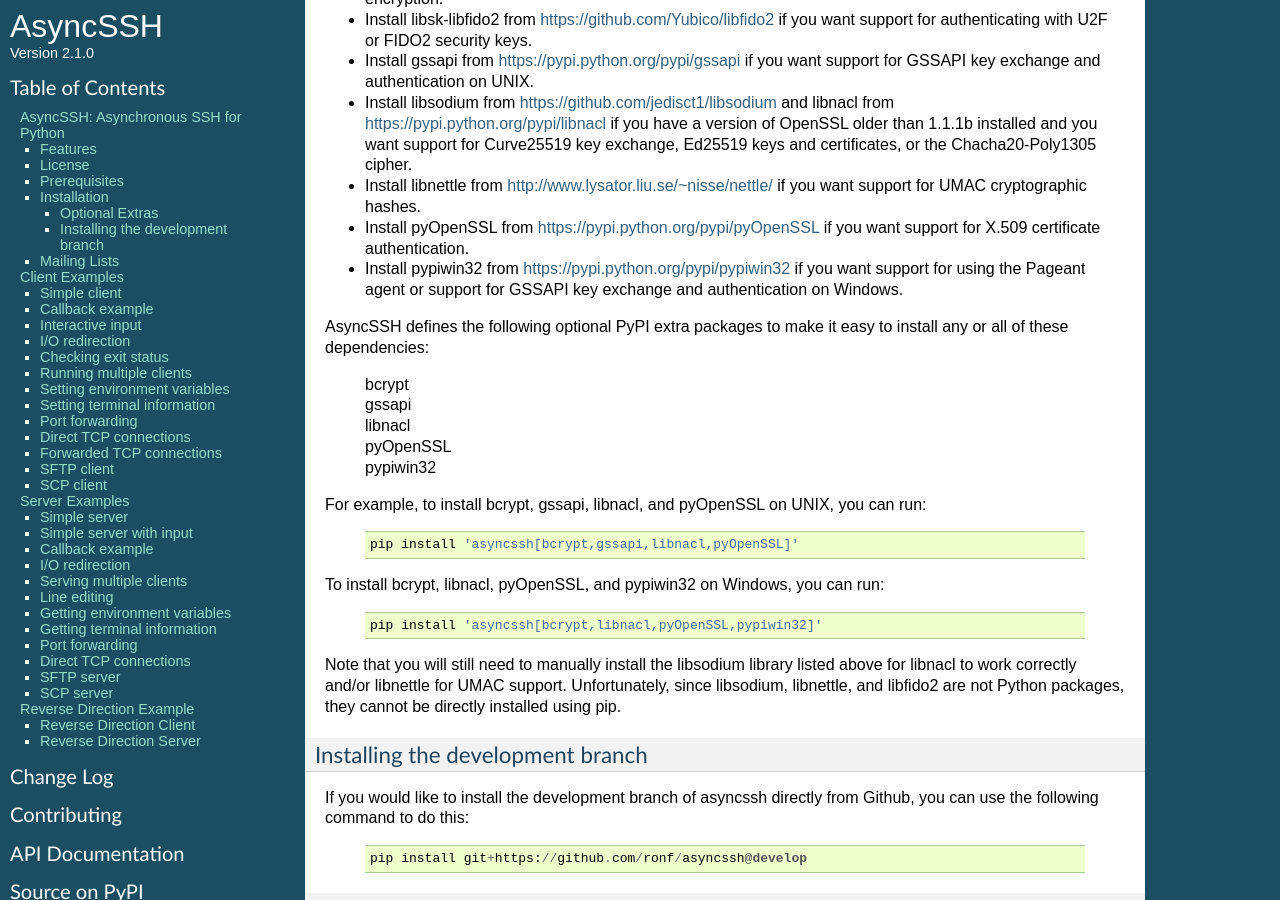
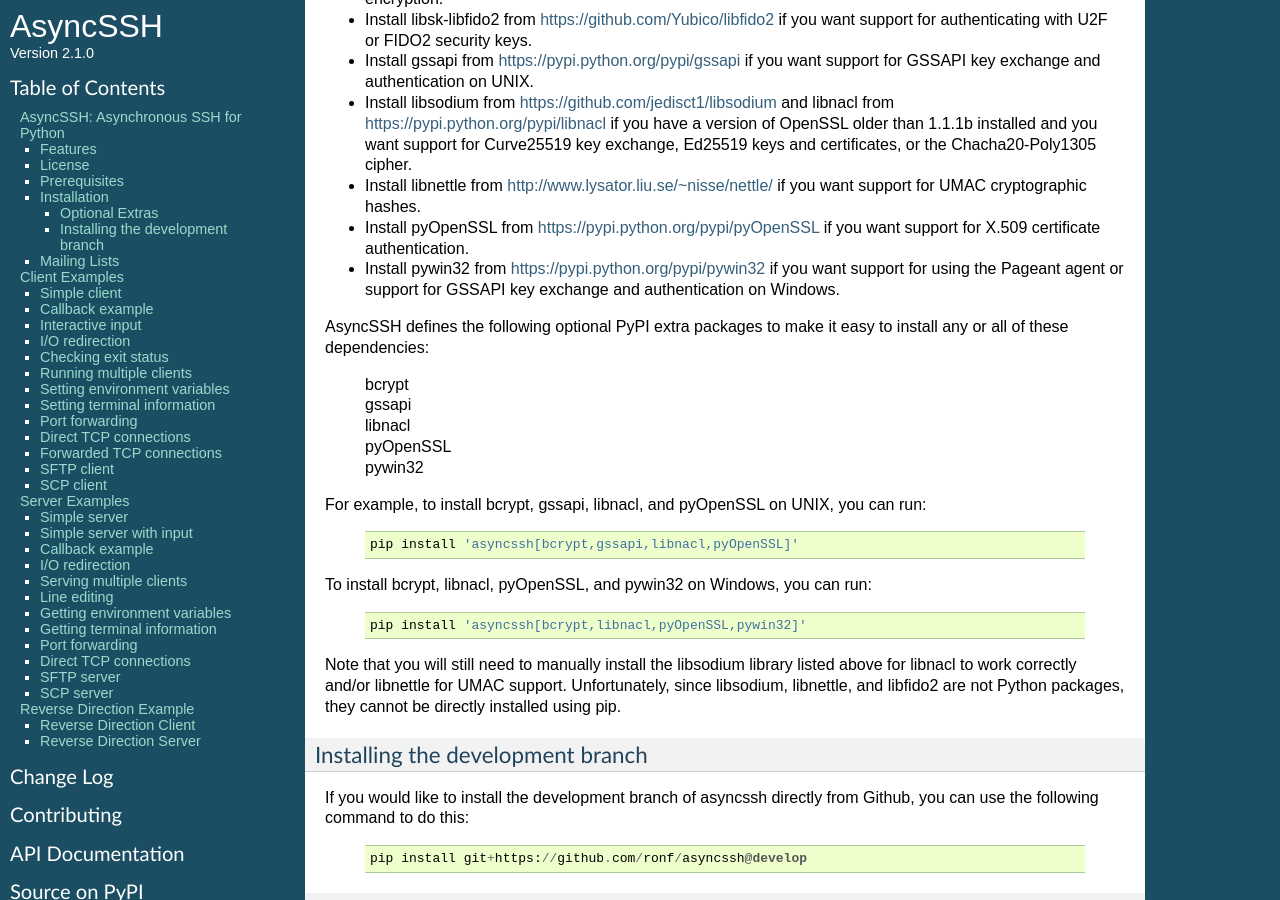
Before and after one commit to ronf/asyncssh, a Sphinx documentation site: the page built from docs/index.rst, in a window 1280 px wide and 900 px high, scrolled down 1878 px. Built offline with Sphinx 7.4.7, drawn with Linux system fonts in a browser that asks for light colours.

Commit message:
Update pywin32 dependency
This commit changes the "extras" dependency in AsyncSSH from "pypiwin32"
to "pywin32", as the former package is no longer being maintained.

```diff
--- a/README.rst
+++ b/README.rst
@@ -146,9 +146,9 @@ functionality:
 * Install pyOpenSSL from https://pypi.python.org/pypi/pyOpenSSL
   if you want support for X.509 certificate authentication.
 
-* Install pypiwin32 from https://pypi.python.org/pypi/pypiwin32
-  if you want support for using the Pageant agent or support for
-  GSSAPI key exchange and authentication on Windows.
+* Install pywin32 from https://pypi.python.org/pypi/pywin32 if you
+  want support for using the Pageant agent or support for GSSAPI
+  key exchange and authentication on Windows.
 
 AsyncSSH defines the following optional PyPI extra packages to make it
 easy to install any or all of these dependencies:
@@ -157,7 +157,7 @@ easy to install any or all of these dependencies:
   | gssapi
   | libnacl
   | pyOpenSSL
-  | pypiwin32
+  | pywin32
 
 For example, to install bcrypt, gssapi, libnacl, and pyOpenSSL on UNIX,
 you can run:
@@ -166,11 +166,11 @@ you can run:
 
     pip install 'asyncssh[bcrypt,gssapi,libnacl,pyOpenSSL]'
 
-To install bcrypt, libnacl, pyOpenSSL, and pypiwin32 on Windows, you can run:
+To install bcrypt, libnacl, pyOpenSSL, and pywin32 on Windows, you can run:
 
   ::
 
-    pip install 'asyncssh[bcrypt,libnacl,pyOpenSSL,pypiwin32]'
+    pip install 'asyncssh[bcrypt,libnacl,pyOpenSSL,pywin32]'
 
 Note that you will still need to manually install the libsodium library
 listed above for libnacl to work correctly and/or libnettle for UMAC
--- a/docs/api.rst
+++ b/docs/api.rst
@@ -1899,7 +1899,7 @@ The following are the key exchange algorithms currently supported by AsyncSSH:
   | rsa1024-sha1
 
 GSS authentication support is only available when the gssapi package is
-installed on UNIX or the pypiwin32 package is installed on Windows.
+installed on UNIX or the pywin32 package is installed on Windows.
 
 Curve25519 and Curve448 support is available when OpenSSL 1.1.1 or
 later is installed. Alternately, Curve25519 is available when the
--- a/setup.py
+++ b/setup.py
@@ -58,7 +58,7 @@ setup(name = 'asyncssh',
           'gssapi':     ['gssapi >= 1.2.0'],
           'libnacl':    ['libnacl >= 1.4.2'],
           'pyOpenSSL':  ['pyOpenSSL >= 17.0.0'],
-          'pypiwin32':  ['pypiwin32 >= 219']
+          'pywin32':    ['pywin32 >= 227']
       },
       packages = ['asyncssh', 'asyncssh.crypto'],
       scripts = [],
```
Also changed, not shown: 1 other file.
